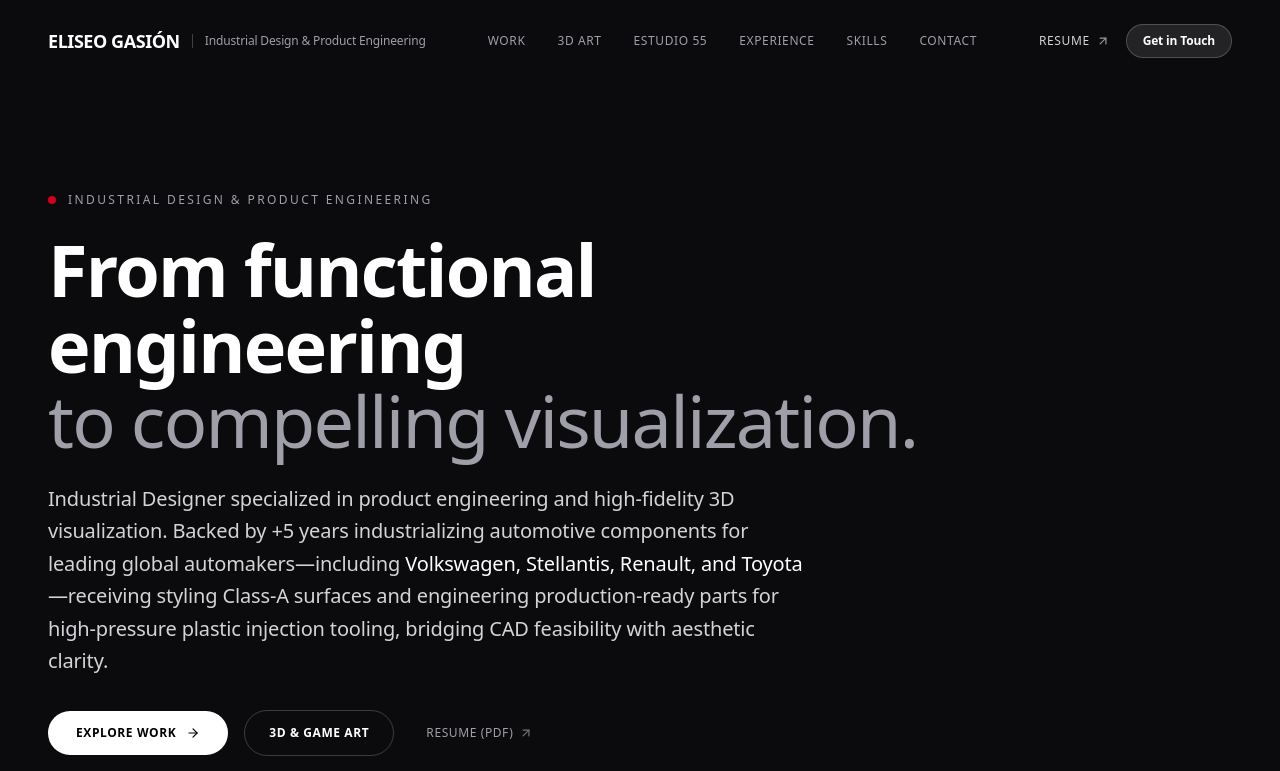
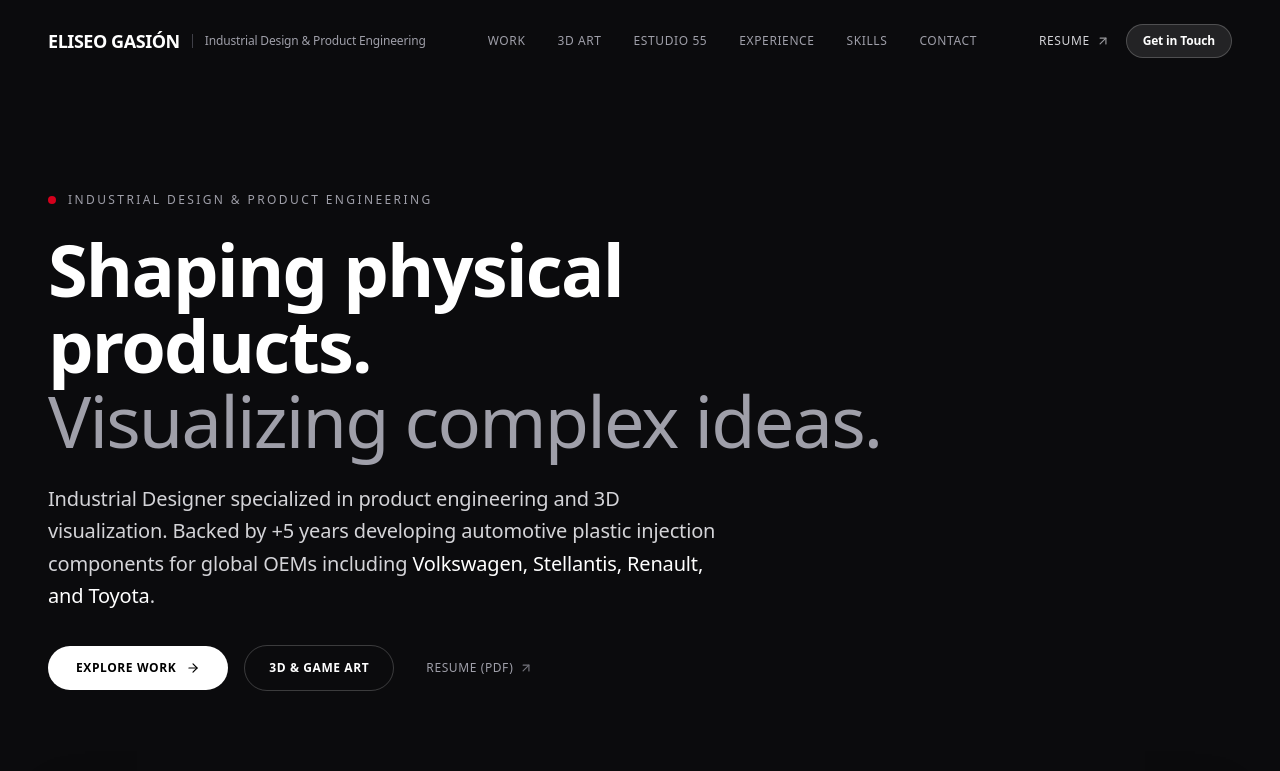
Before and after one commit to eliseogasion/portfolio-personal-web, a Next.js app: page / in a window 1280 px wide. Shown: the top 771 px of the page. Built offline with nearby package versions, Linux system fonts and the light colour scheme.

Commit message:
feat: apply new headline 'Shaping physical products. Visualizing complex ideas.' and concise intro paragraph

```diff
--- a/src/components/Hero.tsx
+++ b/src/components/Hero.tsx
@@ -25,13 +25,13 @@ export default function Hero() {
         {/* Main Headline */}
         <div className="max-w-4xl mb-8">
           <h1 className="text-4xl sm:text-6xl lg:text-7xl font-bold text-white tracking-tight leading-[1.05] mb-6">
-            From functional engineering<br />
-            <span className="text-zinc-400 font-normal">to compelling visualization.</span>
+            Shaping physical products.<br />
+            <span className="text-zinc-400 font-normal">Visualizing complex ideas.</span>
           </h1>
 
-          <p className="text-base sm:text-xl text-zinc-300 font-light leading-relaxed max-w-3xl">
-            Industrial Designer specialized in product engineering and high-fidelity 3D visualization. Backed by +5 years industrializing automotive components for leading global automakers—including{' '}
-            <strong className="text-white font-medium">Volkswagen, Stellantis, Renault, and Toyota</strong>—receiving styling Class-A surfaces and engineering production-ready parts for high-pressure plastic injection tooling, bridging CAD feasibility with aesthetic clarity.
+          <p className="text-base sm:text-xl text-zinc-300 font-light leading-relaxed max-w-2xl">
+            Industrial Designer specialized in product engineering and 3D visualization. Backed by +5 years developing automotive plastic injection components for global OEMs including{' '}
+            <strong className="text-white font-medium">Volkswagen, Stellantis, Renault, and Toyota</strong>.
           </p>
         </div>
 
--- a/src/data/portfolioData.ts
+++ b/src/data/portfolioData.ts
@@ -78,7 +78,7 @@ export const portfolioData: PortfolioConfig = {
     englishLevel: "B2 Upper-Intermediate / Fluent Technical & Conversational English",
     availability: "Available for Remote Product Design & Visualization Roles",
     headline:
-      "Industrial Designer specialized in product engineering and high-fidelity 3D visualization. Backed by +5 years industrializing automotive components for leading global automakers—including Volkswagen, Stellantis, Renault, and Toyota—receiving styling Class-A surfaces and engineering production-ready parts for high-pressure plastic injection tooling, bridging CAD feasibility with aesthetic clarity.",
+      "Industrial Designer specialized in product engineering and 3D visualization. Backed by +5 years developing automotive plastic injection components for global OEMs including Volkswagen, Stellantis, Renault, and Toyota.",
     bioParagraphs: [
       "I am an Industrial Designer graduated from the National University of Córdoba (FAUD UNC) with an Electronic & Telecommunications technician background. At Teknis, my core focus has been product industrialization: receiving styling Class-A surfaces from design teams and engineering complete production-ready plastic parts (structural ribbing, bosses, snap-fits, mold parting lines, and draft angles) for high-pressure polymer injection across serial vehicle programs for Volkswagen, Stellantis, Renault, and Toyota.",
       "My profile bridges two essential disciplines: the analytical rigor of automotive product engineering (injection tooling feasibility, assembly packaging, DFM) and the aesthetic power of high-fidelity 3D visualization. I leverage Blender, KeyShot, and digital post-production to communicate mechanical and automotive design with clarity and realism.",
```
